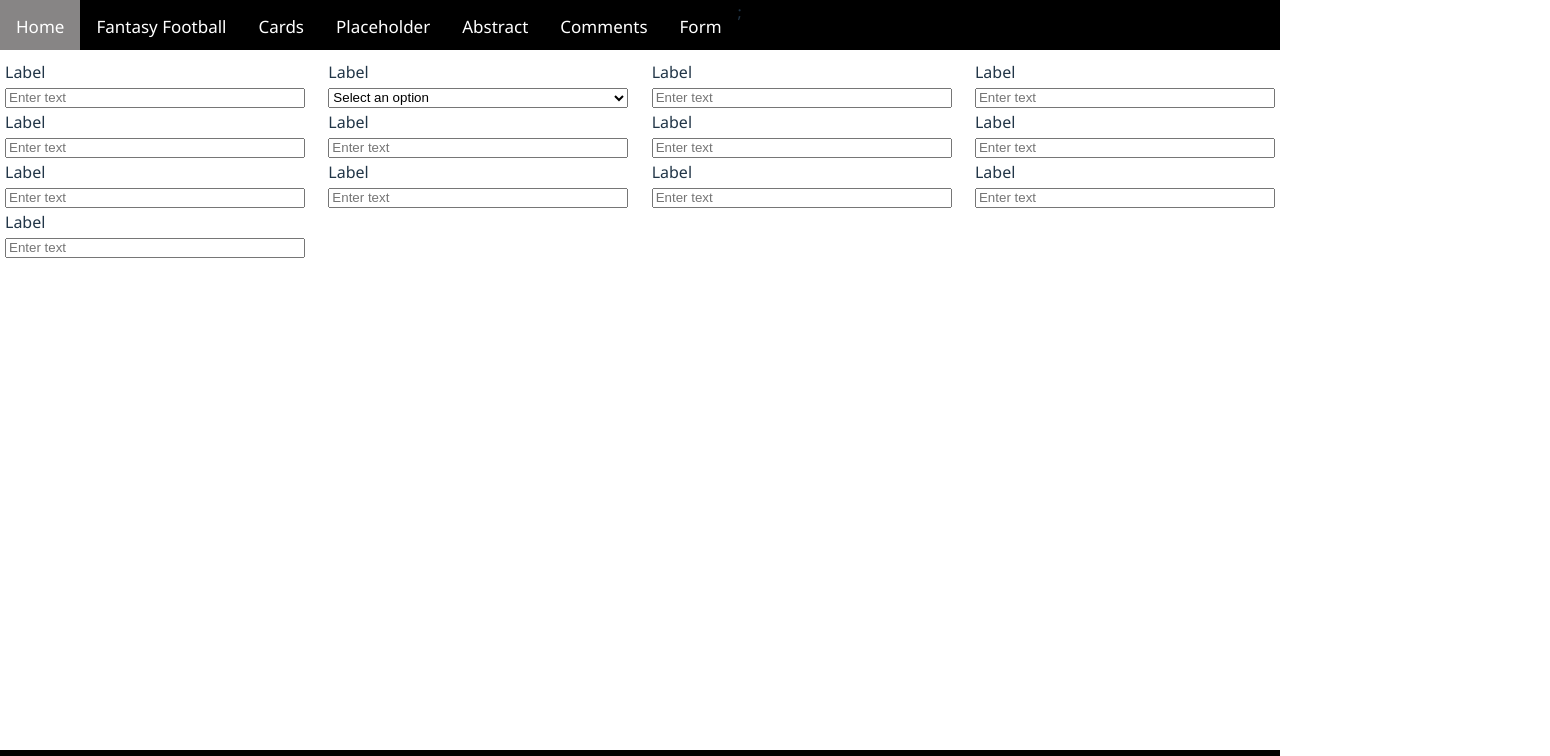
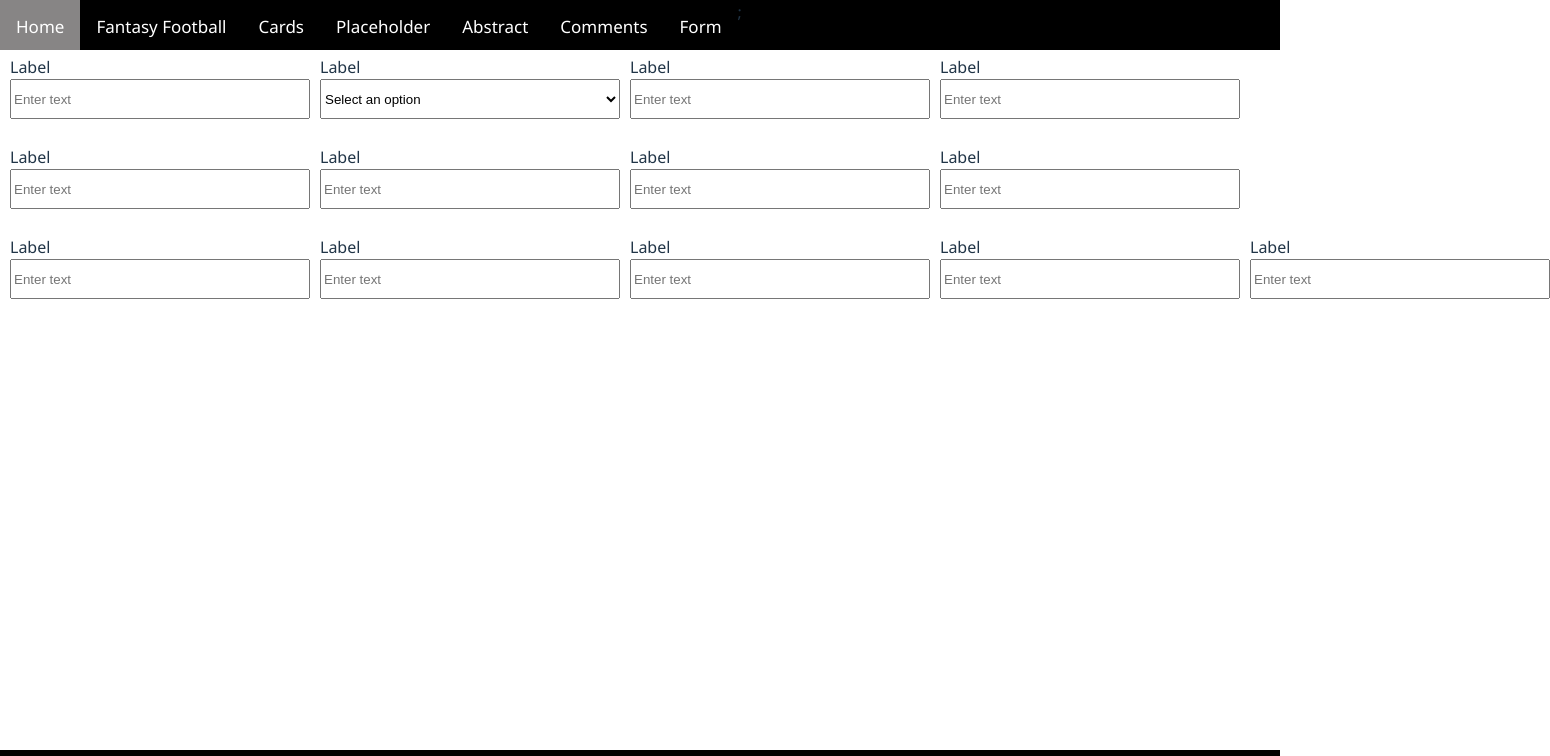
Before and after one commit to bspangler21/FrontendTemplate, a React (Vite) app: page /form in a window 1280 px wide. Shown: the top 756 px of the page, 1550 px wide, since content can reach past the window. Built offline with nearby package versions, Linux system fonts and the light colour scheme; what @fluentui/font-icons-mdl2 would draw is missing.

Commit message:
Enhance Form component layout: add labels to inputs and restructure form rows for better organization

```diff
--- a/src/pages/Form.tsx
+++ b/src/pages/Form.tsx
@@ -40,46 +40,8 @@ function Form() {
 						className={utilStyles.textInput}
 					/>
 				</div>
-				<div className={formStyles.formInputContainer}>
-					<label className={utilStyles.label}>Label</label>
-					<input
-						type="text"
-						placeholder="Enter text"
-						className={utilStyles.textInput}
-					/>
-				</div>
-				<div className={formStyles.formInputContainer}>
-					<label className={utilStyles.label}>Label</label>
-					<input
-						type="text"
-						placeholder="Enter text"
-						className={utilStyles.textInput}
-					/>
-				</div>
-				<div className={formStyles.formInputContainer}>
-					<label className={utilStyles.label}>Label</label>
-					<input
-						type="text"
-						placeholder="Enter text"
-						className={utilStyles.textInput}
-					/>
-				</div>
-				<div className={formStyles.formInputContainer}>
-					<label className={utilStyles.label}>Label</label>
-					<input
-						type="text"
-						placeholder="Enter text"
-						className={utilStyles.textInput}
-					/>
-				</div>
-				<div className={formStyles.formInputContainer}>
-					<label className={utilStyles.label}>Label</label>
-					<input
-						type="text"
-						placeholder="Enter text"
-						className={utilStyles.textInput}
-					/>
-				</div>
+			</div>
+			<div className={formStyles.formRow}>
 				<div className={formStyles.formInputContainer}>
 					<label className={utilStyles.label}>Label</label>
 					<input
@@ -113,6 +75,50 @@ function Form() {
 					/>
 				</div>
 			</div>
+			<div className={formStyles.formRow}>
+				<div className={formStyles.formInputContainer}>
+					<label className={utilStyles.label}>Label</label>
+					<input
+						type="text"
+						placeholder="Enter text"
+						className={utilStyles.textInput}
+					/>
+				</div>
+				<div className={formStyles.formInputContainer}>
+					<label className={utilStyles.label}>Label</label>
+					<input
+						type="text"
+						placeholder="Enter text"
+						className={utilStyles.textInput}
+					/>
+				</div>
+				<div className={formStyles.formInputContainer}>
+					<label className={utilStyles.label}>Label</label>
+					<input
+						type="text"
+						placeholder="Enter text"
+						className={utilStyles.textInput}
+					/>
+				</div>
+				<div className={formStyles.formRow}>
+					<div className={formStyles.formInputContainer}>
+						<label className={utilStyles.label}>Label</label>
+						<input
+							type="text"
+							placeholder="Enter text"
+							className={utilStyles.textInput}
+						/>
+					</div>
+					<div className={formStyles.formInputContainer}>
+						<label className={utilStyles.label}>Label</label>
+						<input
+							type="text"
+							placeholder="Enter text"
+							className={utilStyles.textInput}
+						/>
+					</div>
+				</div>
+			</div>
 		</div>
 	);
 }
--- a/src/styles/form.module.css
+++ b/src/styles/form.module.css
@@ -1,27 +1,30 @@
 form {
   display: flex;
   margin: 20px auto;
-  /* flex-flow: row wrap; */
-  /* justify-content: flex-start; */
-  /* align-items: flex-start; */
+  flex-flow: column wrap;
+  justify-content: flex-start;
+  align-items: flex-start;
 }
 
 .formRow {
   display: flex;
-  flex-flow: row wrap;
-  justify-content: space-between;
+  flex-flow: row nowrap;
+  justify-content: flex-start;
   align-items: center;
-  height: 50px;
-  width: 100%;
-  padding: 5px;
+  height: 90px;
+  /* width: 100%; */
+  /* padding: 5px; */
+  /* margin: 5px; */
 
 }
 
 .formInputContainer {
-  margin-top: 5px;
-  margin-bottom: 5px;
+  /* margin-top: 5px; */
+  /* margin-bottom: 5px; */
   height: 100%;
   width: 300px;
+  padding: 5px;
+  margin: 5px;
 }
 
 @media (max-width: 800px) {
```
